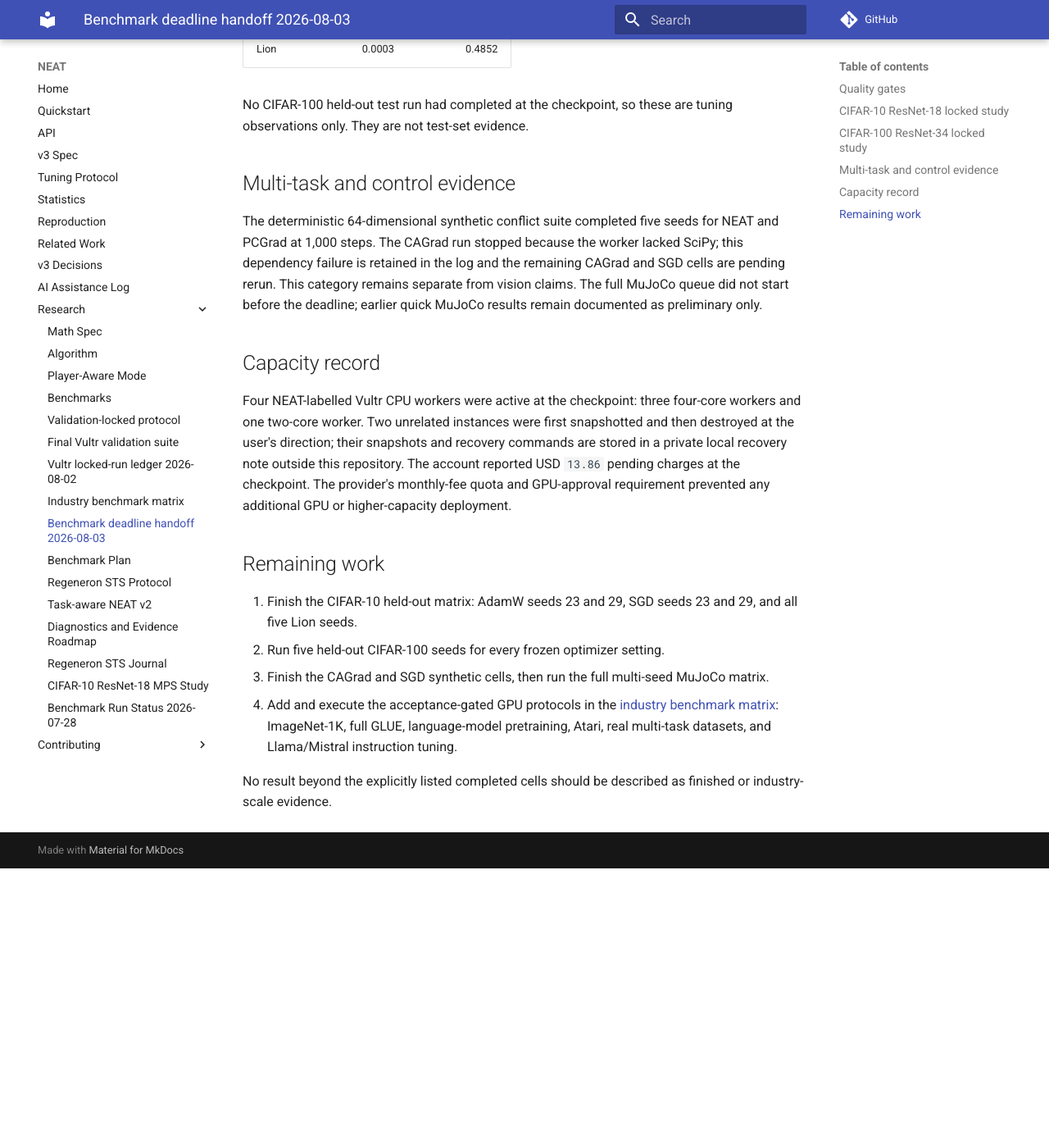
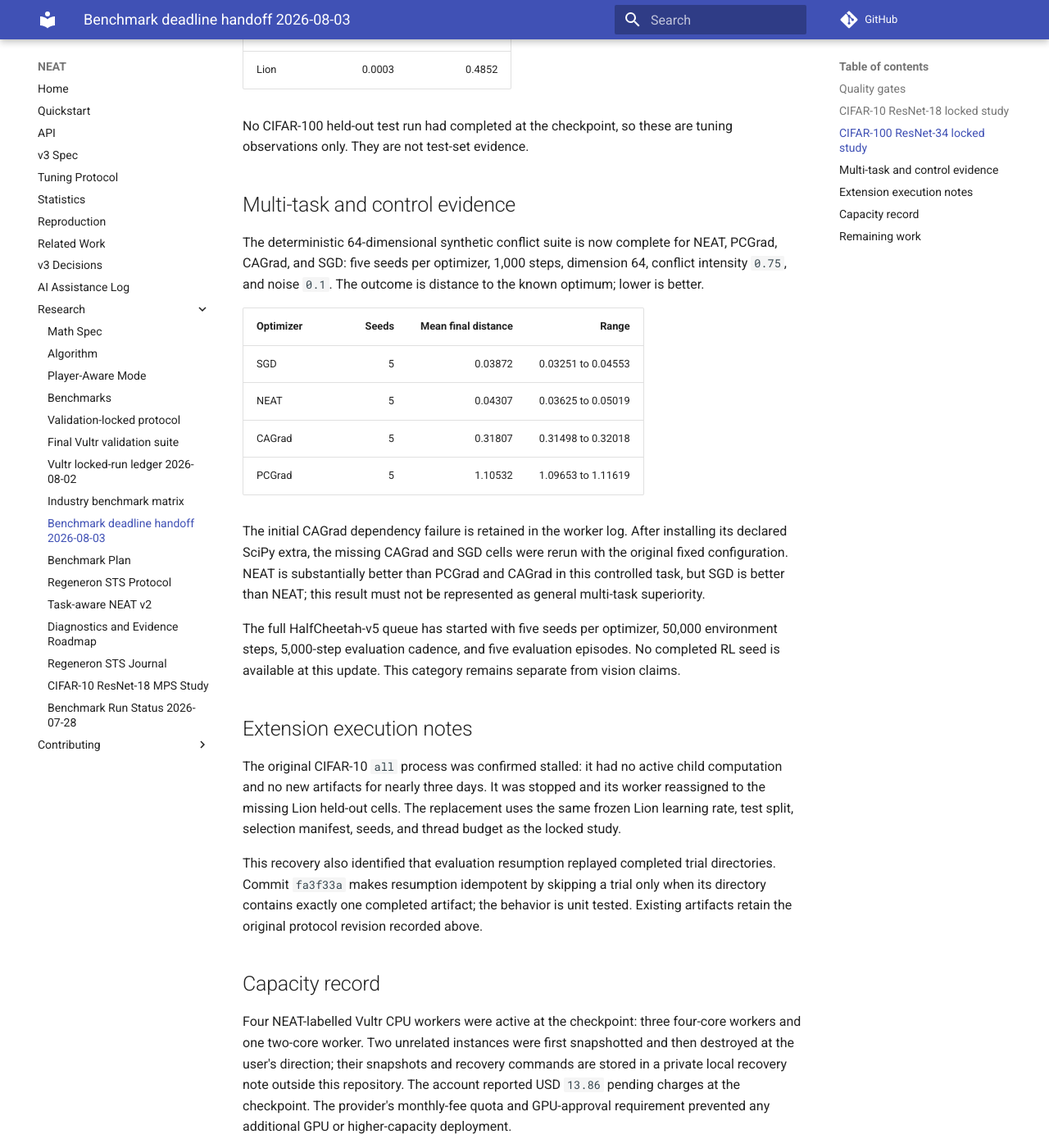
Before and after one commit to ItCodinTime/NEAT, an MkDocs documentation site: the page built from docs/research/benchmark-deadline-handoff-2026-08-03.md, in a window 1280 px wide and 1400 px high, scrolled down 1575 px. Shown: the whole window at 82% size. Built offline with MkDocs 1.6.1 and Material for MkDocs 9.7.7, drawn with Linux system fonts in a browser that asks for light colours; comment, search, counter and statistics services are not loaded; before the commit the page ends 2634 px from its top, so only the background shows below that; some of the changed text lies outside the part shown.

Commit message:
docs: update benchmark extension status

```diff
--- a/docs/research/benchmark-deadline-handoff-2026-08-03.md
+++ b/docs/research/benchmark-deadline-handoff-2026-08-03.md
@@ -1,9 +1,10 @@
 # Benchmark deadline handoff - 2026-08-03
 
 This handoff records the state of the Vultr validation window at
-`2026-08-03 11:01 CDT`. It separates complete evidence, partial locked-study
-evidence, and work that remains queued. Raw manifests are synchronized under
-the ignored `benchmarks/vultr_sync/` directory.
+`2026-08-03 11:01 CDT`, with an extension update at `11:15 CDT`. It separates
+complete evidence, partial locked-study evidence, and work that remains
+queued. Raw manifests are synchronized under the ignored
+`benchmarks/vultr_sync/` directory.
 
 ## Quality gates
 
@@ -57,12 +58,42 @@ tuning observations only. They are not test-set evidence.
 
 ## Multi-task and control evidence
 
-The deterministic 64-dimensional synthetic conflict suite completed five
-seeds for NEAT and PCGrad at 1,000 steps. The CAGrad run stopped because the
-worker lacked SciPy; this dependency failure is retained in the log and the
-remaining CAGrad and SGD cells are pending rerun. This category remains
-separate from vision claims. The full MuJoCo queue did not start before the
-deadline; earlier quick MuJoCo results remain documented as preliminary only.
+The deterministic 64-dimensional synthetic conflict suite is now complete
+for NEAT, PCGrad, CAGrad, and SGD: five seeds per optimizer, 1,000 steps,
+dimension 64, conflict intensity `0.75`, and noise `0.1`. The outcome is
+distance to the known optimum; lower is better.
+
+| Optimizer | Seeds | Mean final distance | Range |
+|---|---:|---:|---:|
+| SGD | 5 | 0.03872 | 0.03251 to 0.04553 |
+| NEAT | 5 | 0.04307 | 0.03625 to 0.05019 |
+| CAGrad | 5 | 0.31807 | 0.31498 to 0.32018 |
+| PCGrad | 5 | 1.10532 | 1.09653 to 1.11619 |
+
+The initial CAGrad dependency failure is retained in the worker log. After
+installing its declared SciPy extra, the missing CAGrad and SGD cells were
+rerun with the original fixed configuration. NEAT is substantially better
+than PCGrad and CAGrad in this controlled task, but SGD is better than NEAT;
+this result must not be represented as general multi-task superiority.
+
+The full HalfCheetah-v5 queue has started with five seeds per optimizer,
+50,000 environment steps, 5,000-step evaluation cadence, and five evaluation
+episodes. No completed RL seed is available at this update. This category
+remains separate from vision claims.
+
+## Extension execution notes
+
+The original CIFAR-10 `all` process was confirmed stalled: it had no active
+child computation and no new artifacts for nearly three days. It was stopped
+and its worker reassigned to the missing Lion held-out cells. The replacement
+uses the same frozen Lion learning rate, test split, selection manifest,
+seeds, and thread budget as the locked study.
+
+This recovery also identified that evaluation resumption replayed completed
+trial directories. Commit `fa3f33a` makes resumption idempotent by skipping a
+trial only when its directory contains exactly one completed artifact; the
+behavior is unit tested. Existing artifacts retain the original protocol
+revision recorded above.
 
 ## Capacity record
 
```
